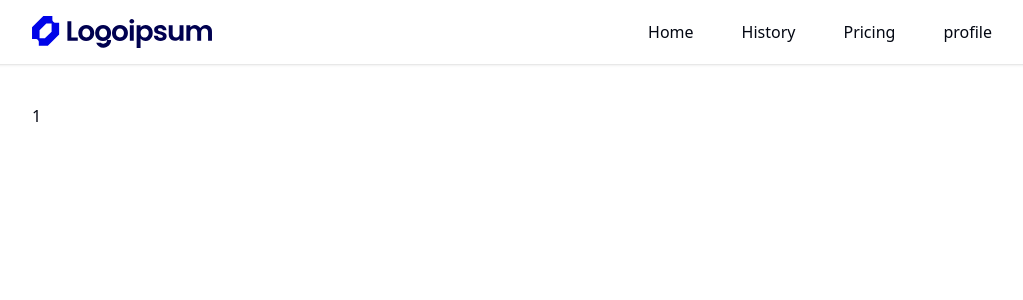
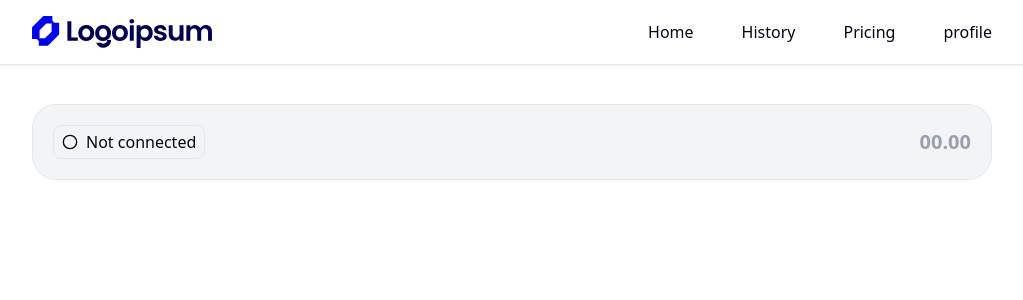
Before and after one commit to ks342/MediVoice-AI, a Next.js app: page /dashboard/medical-agent/1 in a window 1280 px wide. Shown: the top 300 px of the page, without its empty margins (128-1151 px from the left). Built offline with nearby package versions, Linux system fonts and the light colour scheme; no server answers.

Commit message:
ai voice agent screen

```diff
--- a/app/(routes)/dashboard/medical-agent/[sessionId]/page.tsx
+++ b/app/(routes)/dashboard/medical-agent/[sessionId]/page.tsx
@@ -1,11 +1,24 @@
 "use client"
 import axios from 'axios';
 import { useParams } from 'next/navigation'
-import React, { useEffect } from 'react'
+import React, { useEffect, useState } from 'react'
+import { doctorAgent } from '../../_components/DoctorAgentCard';
+import { Circle, PhoneCall } from 'lucide-react';
+import Image from 'next/image';
+import { Button } from '@/components/ui/button';
 
+
+type sessionDetail={
+  id:number,
+  notes:string,
+  sessionId:string,
+  report:JSON,
+  selectedDoctor: doctorAgent,
+  createdOn:string,
+}
 function MedicalVoiceAgent() {
   const {sessionId} = useParams();
-
+  const [sessionDetail,setSessionDetail] = useState<sessionDetail>();
   useEffect(()=>{
     sessionId&&GetSessionDetails();
   },[sessionId])
@@ -13,10 +26,28 @@ function MedicalVoiceAgent() {
   const GetSessionDetails = async()=>{
  const result = await axios.get('/api/session-chat?sessionId='+sessionId);
    console.log(result.data);
+   setSessionDetail(result.data);
 
   }
+    // console.log(sessionDetail?.selectedDoctor?.image);
   return (
-    <div>{sessionId}</div>
+    <div className='p-5 border rounded-3xl bg-secondary'>
+      <div className='flex justify-between items-center'>
+        <h2 className='p-1 px-2 border rounded-md flex gap-2 items-center'><Circle className='h-4 w-4'/>Not connected</h2>
+        <h2 className='font-bold text-xl text-gray-400'>00.00      </h2>
+      </div>
+
+     {sessionDetail && <div className='flex items-center  flex-col mt-10 '>  <Image src ={sessionDetail?.selectedDoctor?.image}  alt={ sessionDetail?.selectedDoctor?.specialist??''}  width={80} height={80}
+     className='h-[100px] w-[100px] object-cover rounded-full '/>
+     <h2 className='mt-2 text-lg'>{sessionDetail?.selectedDoctor?.specialist}  </h2>
+     <p className='text-sm text-gray-400'>AI Medical Voice Agent</p>
+        <div className='mt-32'>
+          <h2 className='text-gray-400 '>Assistant Msg</h2>
+          <h2 className='text-lg'>User Msg</h2>
+          </div>
+  <Button className='mt-20'><PhoneCall/> Start Call</Button>
+     </div> }
+    </div>
   )
 }
 
```
